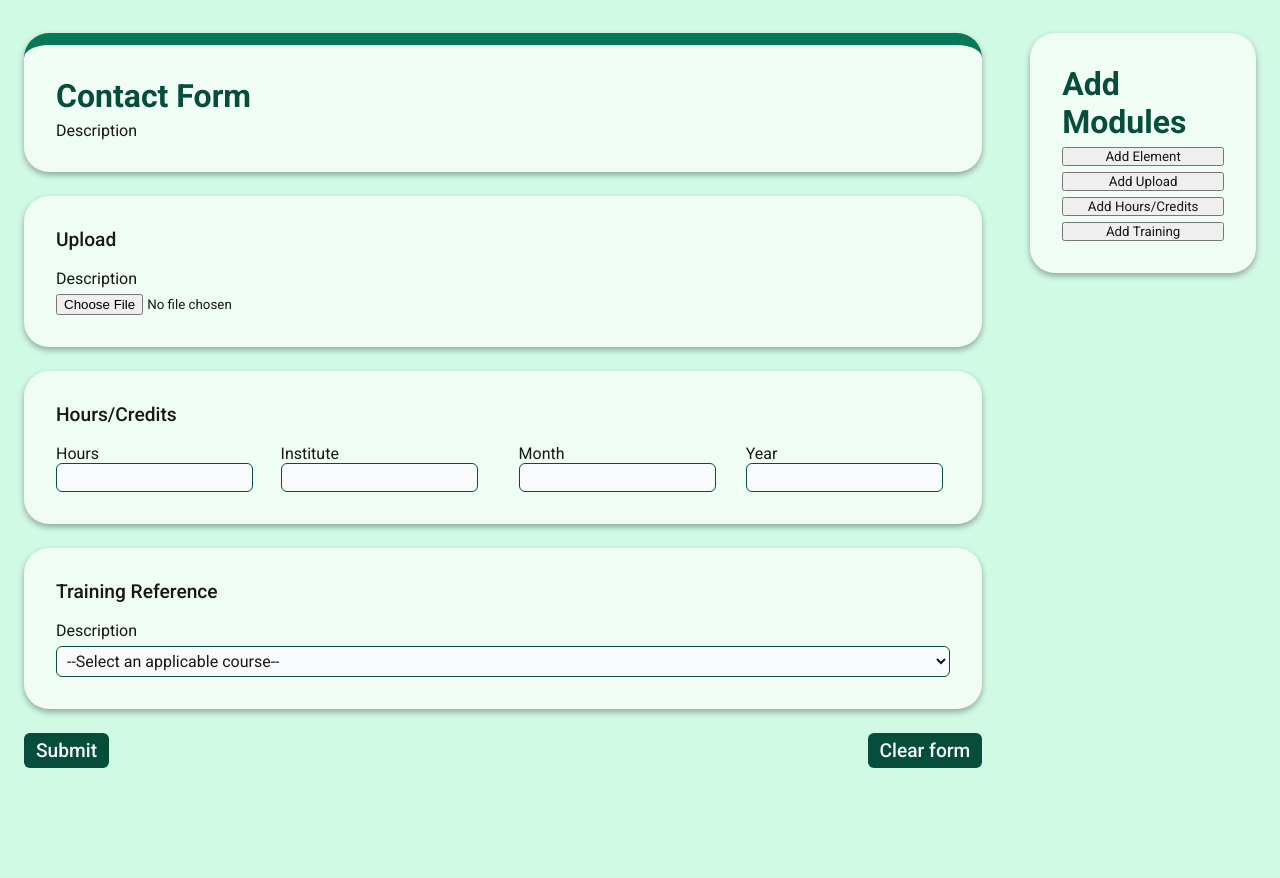
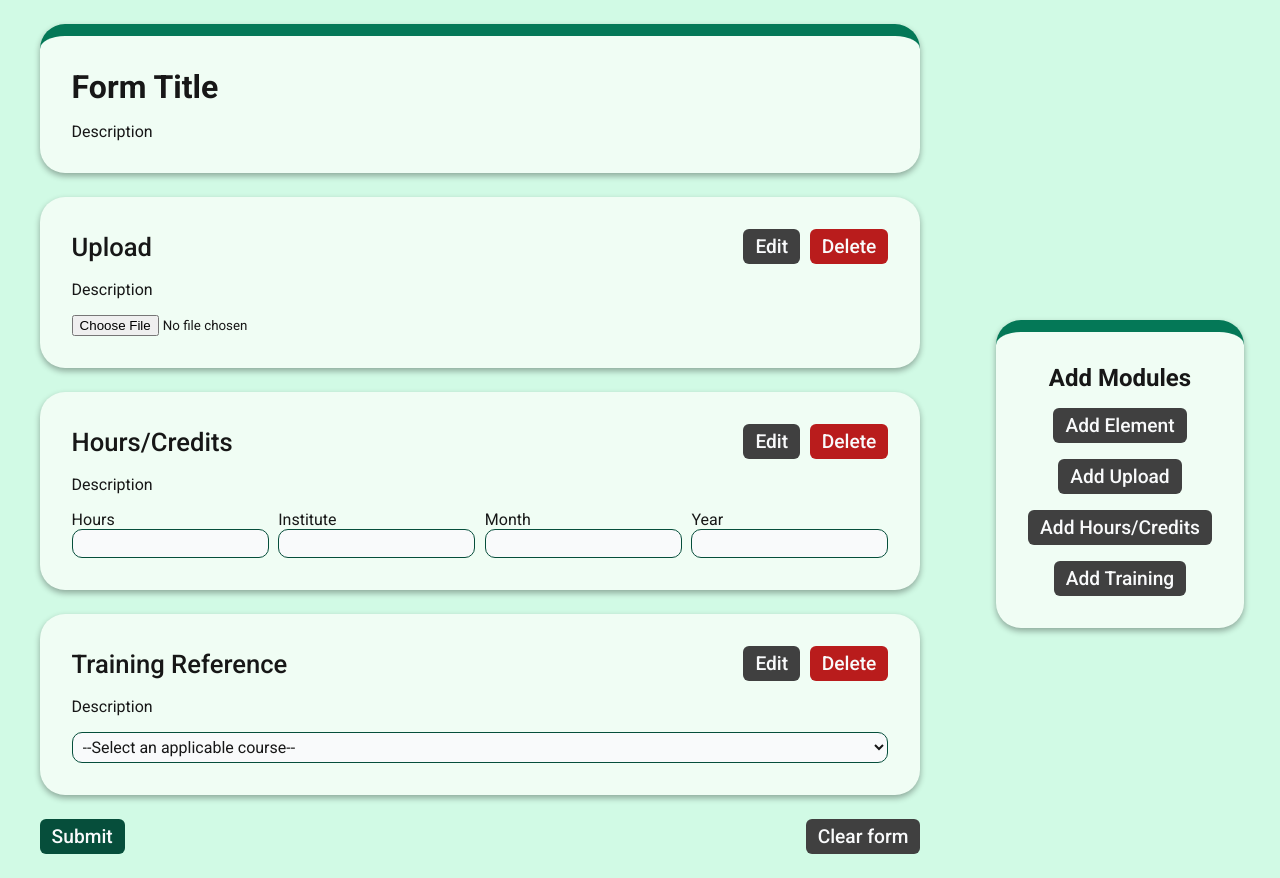
Before and after one commit to James-Rozy/google-form-simulator, a website: page index.html in a window 1280 px wide. Before the commit the page ends 800 px from the top, so only its background shows below. Drawn offline with Linux system fonts and the light colour scheme.

Commit message:
Restyle form elements and add functionality to sidebar menu

```diff
--- a/index.html
+++ b/index.html
@@ -11,47 +11,103 @@
   <body>
     <div class="content">
       <form action="" id="form" method="post">
+        <!-- Header Module -->
         <div class="form-header">
-          <h2>Contact Form</h2>
-          <p>Description</p>
+          <input type="text" id="form-title" placeholder="Form Title" />
+          <input type="text" id="form-description" placeholder="Description" />
         </div>
 
+        <!-- Upload Module -->
         <div id="form-element-list">
           <div class="form-element">
-            <h3 class="element-title">Upload</h3>
-            <p>Description</p>
-            <input type="file" name="uploadFile" required />
+            <header class="element-header">
+              <input type="text" class="element-title" placeholder="Upload" />
+              <div class="element-controls">
+                <button class="btn-edit-element">Edit</button>
+                <button class="btn-delete-element">Delete</button>
+              </div>
+            </header>
+
+            <input
+              type="text"
+              class="element-description"
+              placeholder="Description"
+            />
+
+            <input type="file" name="uploadFile" class="file-input" required />
           </div>
 
+          <!-- Hours/Credits Module -->
           <div class="form-element">
-            <h3 class="element-title">Hours/Credits</h3>
-            <div class="hcInputsDiv">
+            <header class="element-header">
+              <input
+                type="text"
+                class="element-title"
+                placeholder="Hours/Credits"
+              />
+
+              <div class="element-controls">
+                <button class="btn-edit-element">Edit</button>
+                <button class="btn-delete-element">Delete</button>
+              </div>
+            </header>
+
+            <input
+              type="text"
+              class="element-description"
+              placeholder="Description"
+            />
+
+            <div class="hc-inputs-div">
               <div class="hours">
                 <label for="hours">Hours</label>
-                <input type="text" name="hours" id="hours" />
+                <input type="text" name="hours" id="hours" class="text-input" />
               </div>
 
               <div class="institute">
                 <label for="institute">Institute</label>
-                <input type="text" name="institute" id="institute" />
+                <input
+                  type="text"
+                  name="institute"
+                  id="institute"
+                  class="text-input"
+                />
               </div>
 
               <div>
                 <label for="month">Month</label>
-                <input type="text" name="month" id="month" />
+                <input type="text" name="month" id="month" class="text-input" />
               </div>
 
               <div>
                 <label for="year">Year</label>
-                <input type="text" name="year" id="year" />
+                <input type="text" name="year" id="year" class="text-input" />
               </div>
             </div>
           </div>
 
+          <!-- Training Reference Module -->
           <div class="form-element">
-            <h3 class="element-title">Training Reference</h3>
-            <p>Description</p>
-            <select name="courseDropdown" class="courseDropdown">
+            <header class="element-header">
+              <input
+                type="text"
+                class="element-title"
+                placeholder="Training Reference"
+              />
+
+              <div class="element-controls">
+                <button class="btn-edit-element">Edit</button>
+                <button class="btn-delete-element">Delete</button>
+              </div>
+            </header>
+
+            <input
+              type="text"
+              class="element-description"
+              placeholder="Description"
+            />
+
+            <select name="course-dropdown" class="course-dropdown">
               <option value="">--Select an applicable course--</option>
               <option value="course1">Course 1</option>
               <option value="course2">Course 2</option>
@@ -62,21 +118,29 @@
           </div>
         </div>
 
+        <!-- Form Controls -->
         <div class="form-controls">
           <button type="submit" id="btn-submit">Submit</button>
+
           <button id="btn-clear">Clear form</button>
         </div>
       </form>
+    </div>
 
-      <div class="siderbar">
-        <nav>
-          <h2>Add Modules</h2>
-          <button id="btn-add-element">Add Element</button>
-          <button id="btn-add-upload">Add Upload</button>
-          <button id="btn-add-hours">Add Hours/Credits</button>
-          <button id="btn-add-training-ref">Add Training</button>
-        </nav>
-      </div>
+    <!-- Add Modules Sidebar -->
+    <div class="sidebar">
+      <nav class="add-mod-menu">
+        <h2 class="form-title">Add Modules</h2>
+
+        <button id="btn-add-element" class="btn-add-module">Add Element</button>
+        <button id="btn-add-upload" class="btn-add-module">Add Upload</button>
+        <button id="btn-add-hours" class="btn-add-module">
+          Add Hours/Credits
+        </button>
+        <button id="btn-add-training-ref" class="btn-add-module">
+          Add Training
+        </button>
+      </nav>
     </div>
   </body>
 </html>
--- a/style.css
+++ b/style.css
@@ -10,7 +10,11 @@
   --emerald-700: #047857;
   --emerald-900: #064e3b;
   --neutral-50: #f9fafb;
+  --neutral-600: #525252;
+  --neutral-700: #404040;
   --neutral-900: #171717;
+  --red-600: #dc2626;
+  --red-700: #b91c1c;
   --box-shadow: rgba(0, 0, 0, 0.33);
 }
 
@@ -26,24 +30,59 @@
 
 body {
   min-height: 100vh;
+  display: grid;
+  grid-template-columns: 3fr 1fr;
+  background-color: var(--emerald-100);
+}
+
+.content {
+  grid-column: 1/2;
   display: flex;
   justify-content: center;
   align-items: center;
-  background-color: var(--emerald-100);
-}
-
-h2 {
-  font-size: 2rem;
-  color: var(--emerald-900);
-}
-
-.content {
-  display: flex;
   gap: 48px;
   padding: 24px;
 }
 
+/* Sidebar */
+.sidebar {
+  grid-column: 2/3;
+  top: 0;
+  right: 0;
+  height: 100%;
+  display: flex;
+  flex-direction: column;
+  align-items: center;
+}
+
+.add-mod-menu {
+  position: fixed;
+  display: flex;
+  flex-direction: column;
+  justify-content: center;
+  align-items: center;
+  margin-top: 40vh;
+  gap: 1rem;
+  padding: 32px;
+  margin-bottom: 24px;
+  background-color: var(--emerald-50);
+  box-shadow: 0 3px 6px var(--box-shadow);
+  border-top: 12px solid #047857;
+  border-radius: 25px;
+}
+
 /* Form */
+#form-title,
+#form-description,
+.element-title,
+.element-description {
+  appearance: none;
+  border: none;
+  outline: none;
+  background: none;
+  cursor: initial;
+}
+
 #contact-form {
   display: flex;
   flex-direction: column;
@@ -51,11 +90,10 @@ h2 {
 }
 
 .form-header,
-.form-element,
-nav {
+.form-element {
   display: flex;
   flex-direction: column;
-  gap: 6px;
+  gap: 1rem;
   padding: 32px;
   margin-bottom: 24px;
   background-color: var(--emerald-50);
@@ -73,42 +111,66 @@ nav {
   justify-content: space-between;
 }
 
+#form-title,
+#form-title::placeholder {
+  font-size: 2rem;
+  font-weight: 700;
+}
+
+.element-header {
+  display: flex;
+  justify-content: space-between;
+  align-items: center;
+}
+
 .element-title {
-  margin-bottom: 12px;
-  font-size: 1.2rem;
+  font-size: 1.6rem;
   font-weight: 500;
 }
 
-input[type=text],
-select,
-textarea {
+.element-controls {
+  display: flex;
+  gap: 0.6rem;
+}
+
+#form-description,
+.element-description {
+  font-size: 1rem;
+  font-weight: 400;
+}
+
+input[type="text"]::placeholder {
+  opacity: 1;
+  color: var(--neutral-900);
+}
+
+.text-input,
+select.course-dropdown {
   padding: 4px 6px;
   font-size: 1rem;
   color: var(--neutral-900);
   background-color: var(--neutral-50);
   border: 1px solid var(--emerald-900);
-  border-radius: 6px;
+  border-radius: 10px;
 }
 
-.hcInputsDiv {
+.hc-inputs-div {
   display: flex;
-  gap: 10px;
+  gap: 0.6rem;
 }
 
-.institute {
-  /* flex-grow: 2; */
+.hc-inputs-div>div {
+  display: flex;
+  flex-direction: column;
 }
 
-.hoursInputs>div {
-  display: flex;
-  flex-direction: column;
-  gap: 10px;
-}
-
+/* Buttons */
+.btn-edit-element,
+.btn-delete-element,
 #btn-submit,
-#btn-clear {
+#btn-clear,
+.btn-add-module {
   padding: 6px 12px;
-  background-color: var(--emerald-900);
   border: none;
   border-radius: 6px;
   font-size: 1.2rem;
@@ -116,12 +178,45 @@ textarea {
   color: var(--neutral-50);
 }
 
+.btn-delete-element {
+  background-color: var(--red-700);
+}
+
+#btn-submit {
+  background-color: var(--emerald-900);
+}
+
+.btn-add-module,
+.btn-edit-element,
+#btn-clear {
+  background-color: var(--neutral-700);
+}
+
+.btn-add-module:hover,
+.btn-edit-element:hover,
+.btn-delete-element:hover,
 #btn-submit:hover,
 #btn-clear:hover {
-  background-color: var(--emerald-700);
   box-shadow: 0 3px 6px var(--box-shadow);
 }
 
+.btn-delete-element:hover {
+  background-color: var(--red-600);
+}
+
+#btn-submit:hover {
+  background-color: var(--emerald-700);
+}
+
+.btn-add-module:hover,
+.btn-edit-element:hover,
+#btn-clear:hover {
+  background-color: var(--neutral-600);
+}
+
+.btn-add-module:active,
+.btn-edit-element:active,
+.btn-delete-element:active,
 #btn-submit:active,
 #btn-clear:active {
   transform: translateY(2px);
```
Also changed, not shown: app.js (+68 -20 lines).
